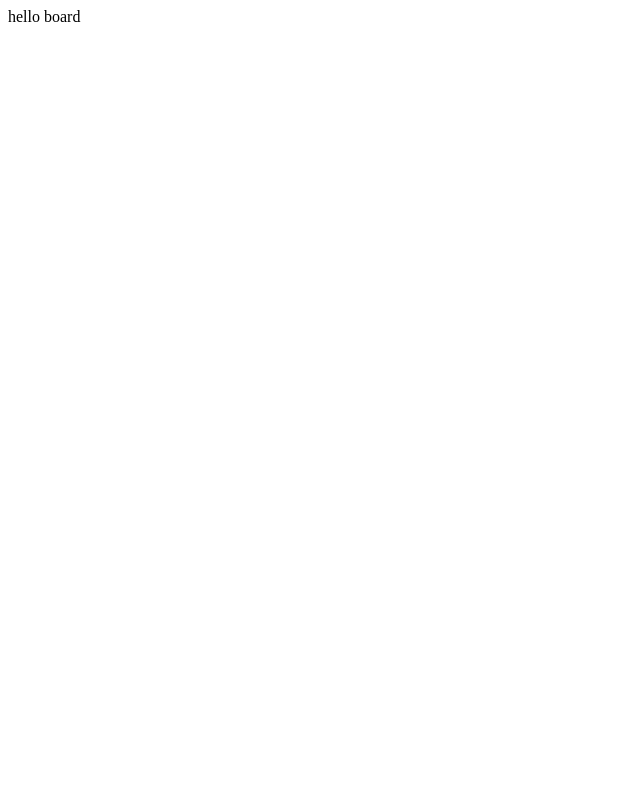
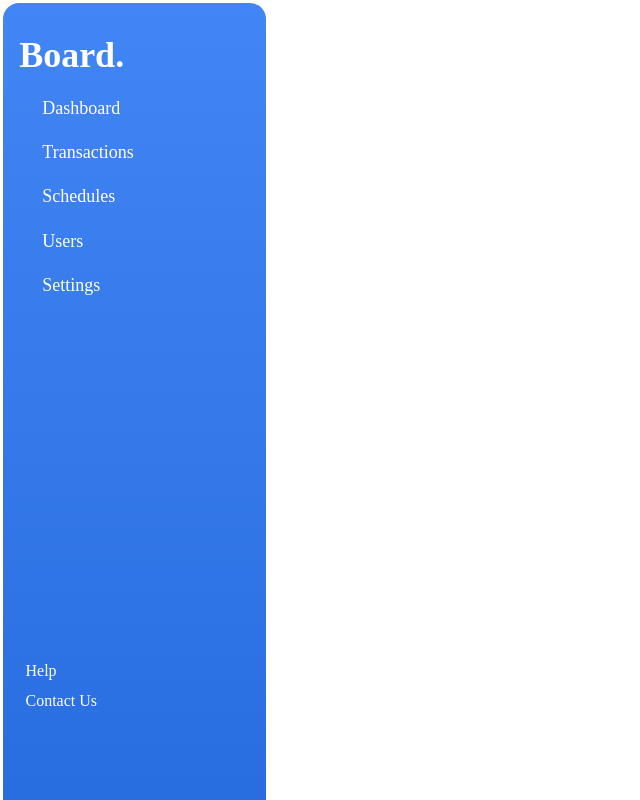
Before and after one commit to iamabhaytiwari343/openinapp_assignment, a React (Create React App) app: page /home in a window 1280 px wide. Shown: the whole page, without its empty margins (0-640 px from the left). Built offline with nearby package versions, Linux system fonts and the light colour scheme.

Commit message:
sidebar done

```diff
--- a/src/Components/Authentication/style.css
+++ b/src/Components/Authentication/style.css
@@ -15,7 +15,7 @@
      align-items: center;
      min-height: 100vh;
      width: 35%;
-     background-color: #000000;
+     background: linear-gradient(180deg, #4285F4 0%, #286DE0 100%);
  }
 
  .leftmobile {
@@ -41,8 +41,8 @@
 
  .head {
      font-family: 'Arial' Sans-serif;
-     font-size: 72px;
-     font-weight: 700;
+     font-size: 64px;
+     font-weight: 1000;
      line-height: 88px;
      letter-spacing: 0em;
      text-align: left;
@@ -236,7 +236,7 @@
 
  .gimage,
  .aimage {
-     width: 14px;
+     width: 20px;
      height: 14px;
      top: 362px;
      left: 851px;
@@ -332,7 +332,7 @@
      width: 325px;
      height: 40px;
      border-radius: 10px;
-     background-color: #000000;
+     background: linear-gradient(180deg, #4285F4 0%, #286DE0 100%);
      color: #ffffff;
      outline: none;
      border: none;
--- a/src/Components/Dashboard/Board.jsx
+++ b/src/Components/Dashboard/Board.jsx
@@ -1,19 +1,17 @@
 import React from 'react';
-
+import Sidebar from './Sidebar';
+import "./css/board.css"
+import Navbar from './Navbar';
 const Board = () => {
   return (
     <>
-      <div className="grid-container2">
-        <div className="sidebar">
-          hello board
+      <div className="pagecontent">
+        <div className="sidenav">
+          <Sidebar />
         </div>
-        <div>
-          <div className="navbar">
-
-          </div>
-
+        <div className="main">
+            <Navbar />
         </div>
-
       </div>
 
     </>
--- /dev/null
+++ b/src/Components/Dashboard/Navbar.jsx
@@ -0,0 +1,12 @@
+import React from 'react'
+import "./css/navbar.css"
+
+const Navbar = () => {
+    return (
+        <div>
+
+        </div>
+    )
+}
+
+export default Navbar
--- /dev/null
+++ b/src/Components/Dashboard/Sidebar.jsx
@@ -0,0 +1,30 @@
+import React from 'react';
+import "./css/sidebar.css";
+const Sidebar = () => {
+    return (
+        <div className='sidebarcontainer'>
+            <h1 className="dashtitle">Board.</h1>
+            <div className="menucontainer">
+                <div className="itemcontainermenu">Dashboard</div>
+            </div>
+            <div className="menucontainer">
+                <div className="itemcontainermenu">Transactions</div>
+            </div>
+            <div className="menucontainer">
+                <div className="itemcontainermenu">Schedules</div>
+            </div>
+            <div className="menucontainer">
+                <div className="itemcontainermenu">Users</div>
+            </div>
+            <div className="menucontainer">
+                <div className="itemcontainermenu">Settings</div>
+            </div>
+            <div className='bottomcontainer'>
+                <p className='help'>Help</p>
+                <p className='contact'>Contact Us</p>
+            </div>
+        </div>
+    )
+}
+
+export default Sidebar
--- /dev/null
+++ b/src/Components/Dashboard/css/board.css
@@ -0,0 +1,25 @@
+* {
+    margin: 0.2rem;
+    padding: 0.2rem;
+}
+
+.sidenav {
+    height: 100vh;
+    width: 20vw;
+    position: fixed;
+    z-index: 1;
+    top: 0;
+    left: 0;
+    background: linear-gradient(180deg, #4285F4 0%, #286DE0 100%);
+    overflow-x: hidden;
+    padding-top: 20px;
+    border-radius: 1rem;
+}
+
+.main {
+    position: relative;
+    display: flex;
+    flex-direction: column;
+    margin-left: 160px;
+    padding: 0px 10px;
+}
--- /dev/null
+++ b/src/Components/Dashboard/css/sidebar.css
@@ -0,0 +1,89 @@
+.sidebar {
+    display: flex;
+    flex-direction: column;
+}
+
+@media screen and (max-width: 768px) {
+    .sidebar {
+        padding-left: 10%;
+        padding-top: 10%;
+    }
+}
+
+.dashtitle {
+    color: #ffffff;
+    margin-top: 0px;
+    padding-bottom: 3%;
+    font-size: 36px;
+    font-weight: 700;
+    line-height: 44px;
+    letter-spacing: 0em;
+    text-align: left;
+}
+
+@media screen and (max-width: 768px) {
+    .dashtitle {
+        font-size: 26px;
+    }
+}
+
+.menucontainer {
+    color: #ffffff;
+    font-weight: 700;
+    display: flex;
+    flex-direction: row;
+    align-items: center;
+    text-align: left;
+    width: 150px;
+}
+
+
+.itemcontainermenu {
+    font-size: 18px;
+    font-weight: 400;
+    line-height: 22px;
+    letter-spacing: 0em;
+    text-align: left;
+    color: #ffffff;
+    padding-left: 20px;
+    font-family: 'Arial' Sans-serif;
+}
+
+@media screen and (max-width: 768px) {
+
+    .itemcontainermenu {
+        font-size: 14px;
+    }
+}
+
+.bottomcontainer {
+    position: absolute;
+    bottom: 0;
+    display: flex;
+    flex-direction: column;
+    height: 20%;
+}
+
+@media screen and (max-width: 768px) {
+    .bottomcontainer {
+        padding-left: 10%;
+    }
+}
+
+.help,
+.contact {
+    font-size: 16px;
+    font-weight: 400;
+    line-height: 17px;
+    letter-spacing: 0em;
+    text-align: left;
+    color: #ffffff;
+}
+
+@media screen and (max-width: 768px) {
+
+    .help,
+    .contact {
+        font-size: 14px;
+    }
+}
```
Also changed, not shown: src/Components/Dashboard/css/navbar.css (added).
